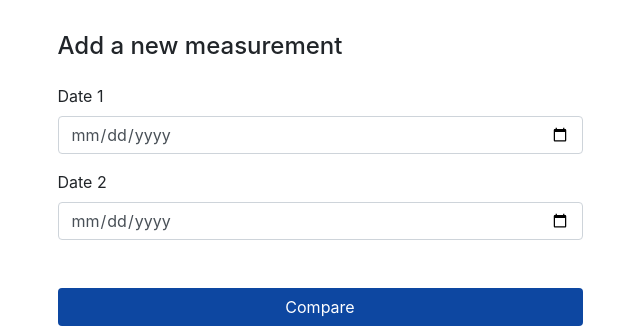
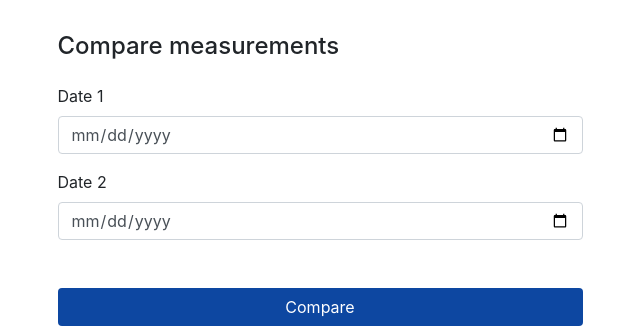
Before and after one commit to jdpeinado/BodyMeasureControlWeb, a Django app: page /compare/ in a window 1280 px wide. Shown: the part 65-395 px from the top of the page, without its empty margins (320-960 px from the left). Run offline with Django 3.2, Linux system fonts and the light colour scheme; some libraries are stand-ins or nearby versions.

Commit message:
Fixed message in title compare page

```diff
--- a/templates/entrymeasures/compare.html
+++ b/templates/entrymeasures/compare.html
@@ -10,7 +10,7 @@
 <div class="container">
     <div class="row justify-content-center">
         <div class="col-12 col-lg-6 pt-3 pb-3" id="profile-box">
-            <h4 class="mb-4">Add a new measurement</h4>
+            <h4 class="mb-4">Compare measurements</h4>
 
             <form method="GET">
 
```
